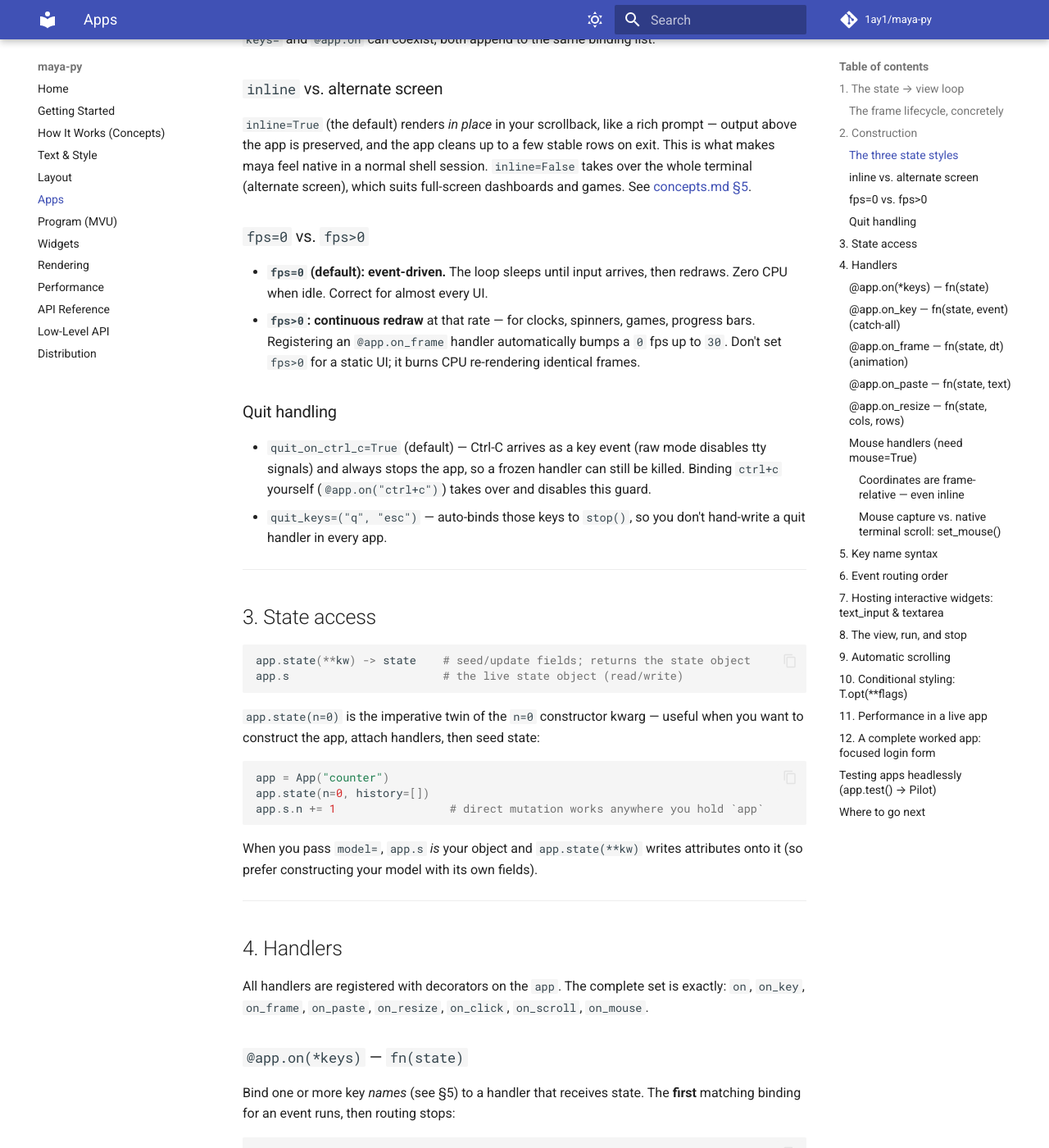
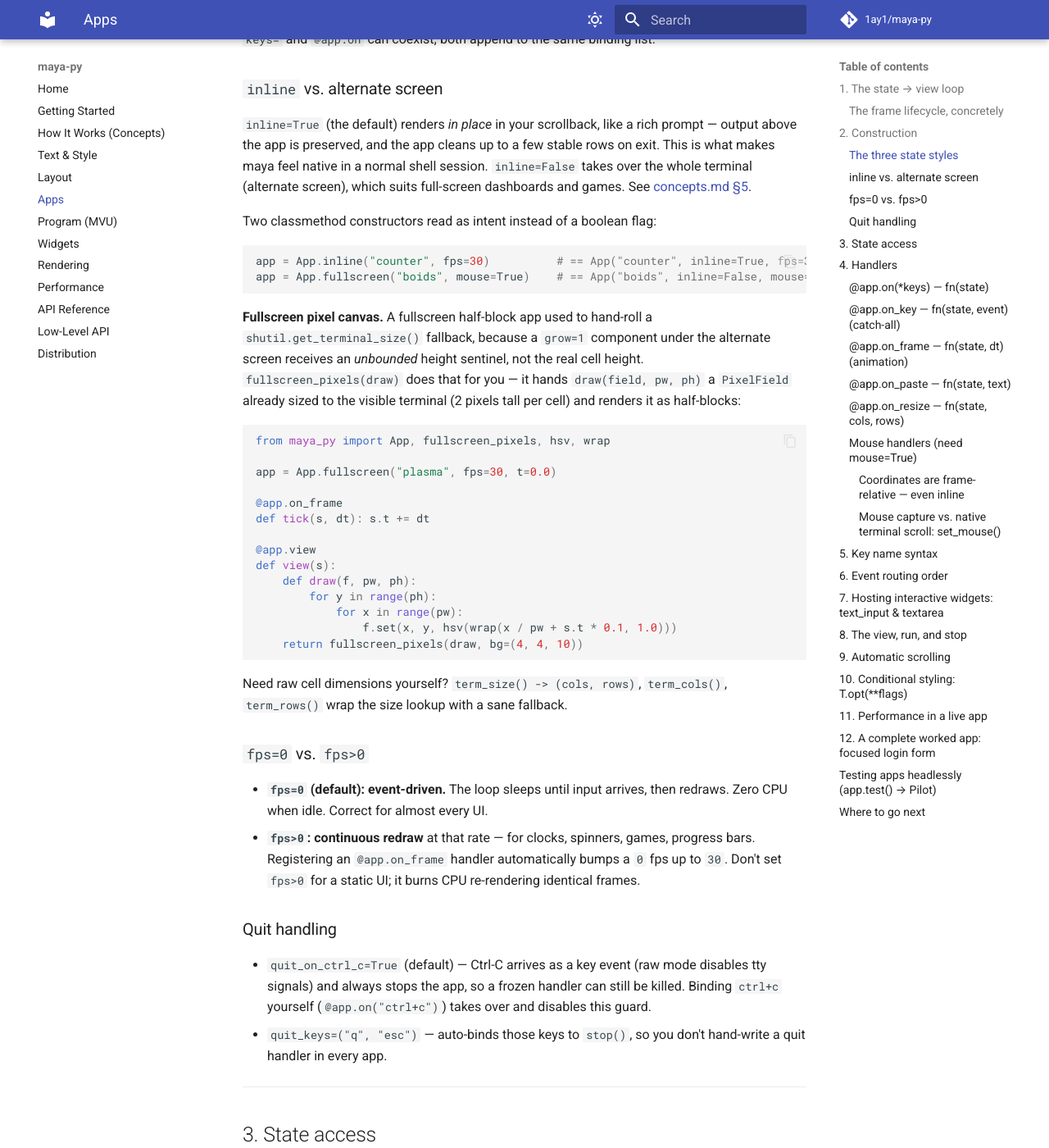
Before and after one commit to 1ay1/maya-py, an MkDocs documentation site: the page built from docs/apps.md, in a window 1280 px wide and 1400 px high, scrolled down 2982 px. Shown: the whole window at 82% size. Built offline with MkDocs 1.6.1 and Material for MkDocs 9.7.7, drawn with Linux system fonts in a browser that asks for light colours; comment, search, counter and statistics services are not loaded.

Commit message:
Document App.inline/App.fullscreen mode constructors and fullscreen_pixels/term_size helpers

````diff
--- a/docs/apps.md
+++ b/docs/apps.md
@@ -146,6 +146,40 @@ stable rows on exit. This is what makes maya feel native in a normal shell
 session. `inline=False` takes over the whole terminal (alternate screen),
 which suits full-screen dashboards and games. See
 [concepts.md §5](concepts.md#5-the-frame-lifecycle).
+
+Two classmethod constructors read as intent instead of a boolean flag:
+
+```python
+app = App.inline("counter", fps=30)          # == App("counter", inline=True, fps=30)
+app = App.fullscreen("boids", mouse=True)    # == App("boids", inline=False, mouse=True)
+```
+
+**Fullscreen pixel canvas.** A fullscreen half-block app used to hand-roll a
+`shutil.get_terminal_size()` fallback, because a `grow=1` component under the
+alternate screen receives an *unbounded* height sentinel, not the real cell
+height. `fullscreen_pixels(draw)` does that for you — it hands `draw(field,
+pw, ph)` a `PixelField` already sized to the visible terminal (2 pixels tall
+per cell) and renders it as half-blocks:
+
+```python
+from maya_py import App, fullscreen_pixels, hsv, wrap
+
+app = App.fullscreen("plasma", fps=30, t=0.0)
+
+@app.on_frame
+def tick(s, dt): s.t += dt
+
+@app.view
+def view(s):
+    def draw(f, pw, ph):
+        for y in range(ph):
+            for x in range(pw):
+                f.set(x, y, hsv(wrap(x / pw + s.t * 0.1, 1.0)))
+    return fullscreen_pixels(draw, bg=(4, 4, 10))
+```
+
+Need raw cell dimensions yourself? `term_size() -> (cols, rows)`,
+`term_cols()`, `term_rows()` wrap the size lookup with a sane fallback.
 
 ### `fps=0` vs. `fps>0`
 
````
Also changed, not shown: docs/api-reference.md (+6 -0 lines).
